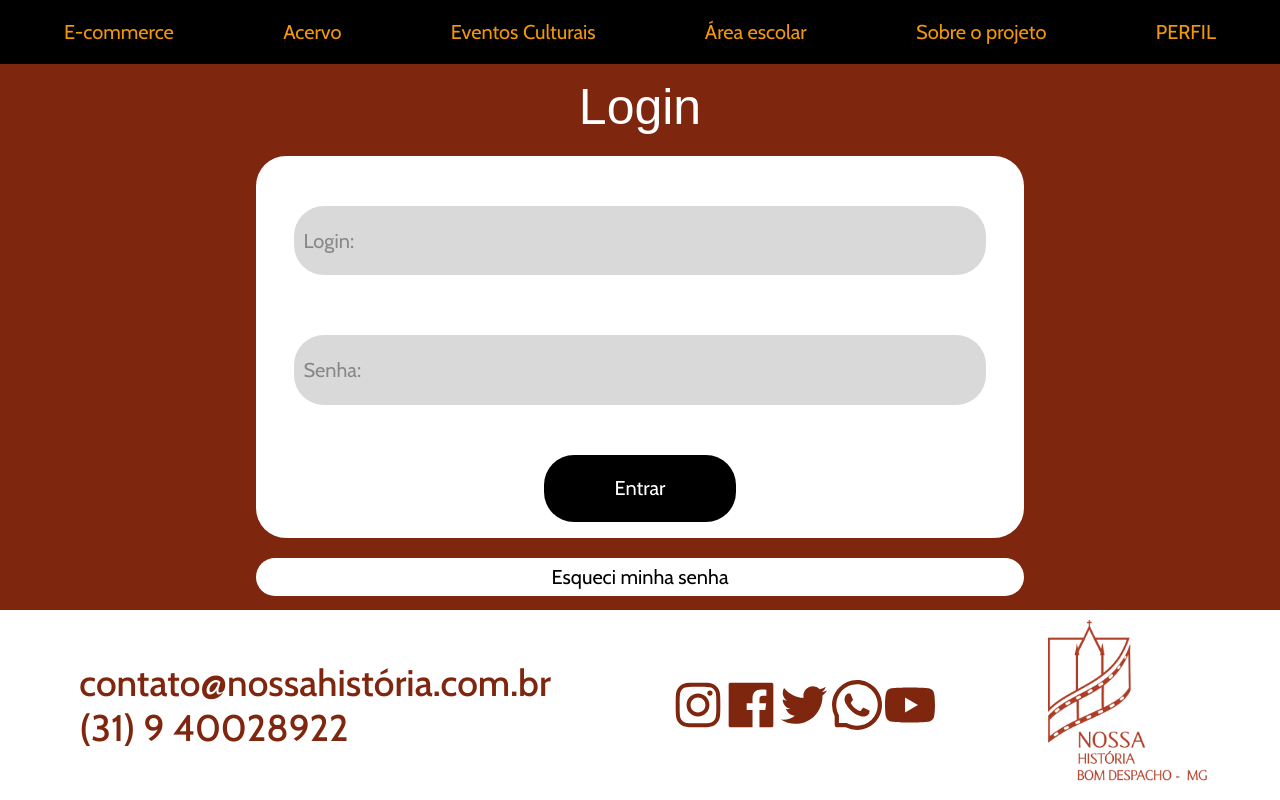
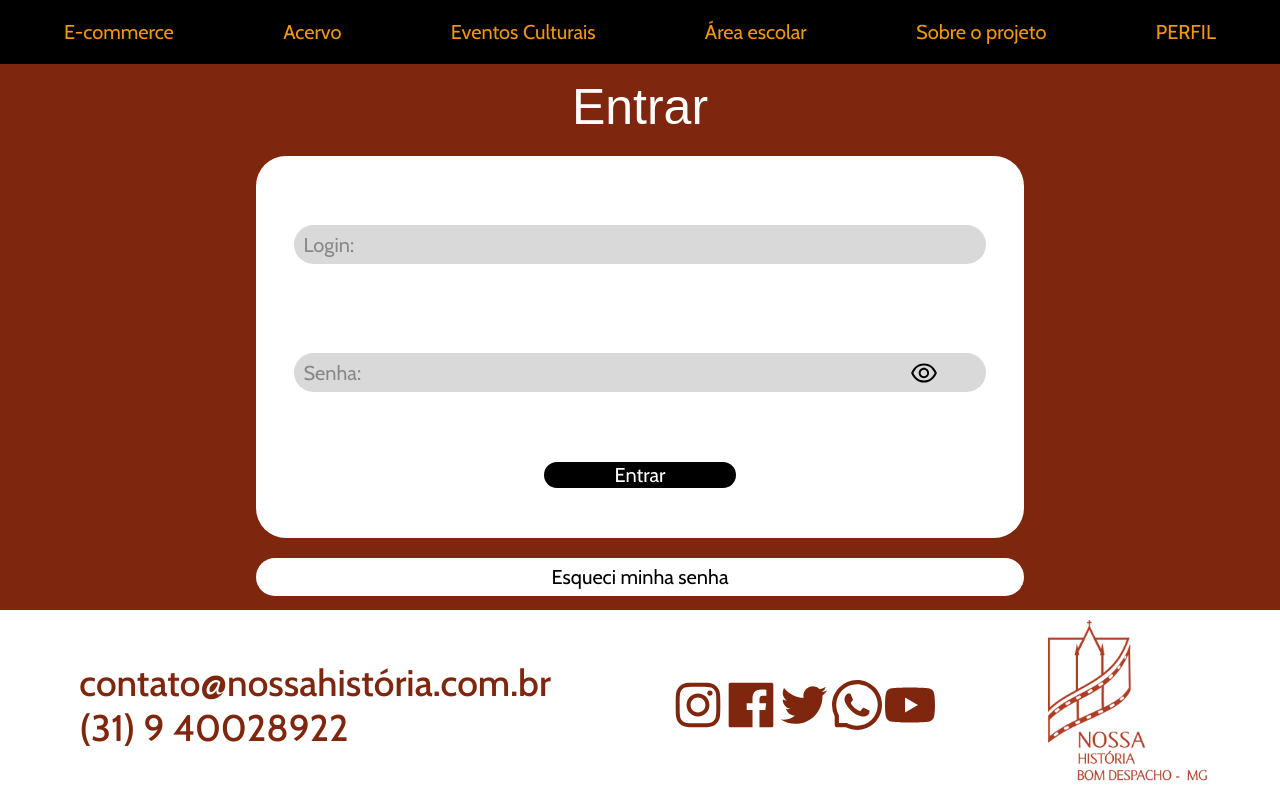
Before and after one commit to cpejr/acervo-web-frontend, a React (Vite) app: page /Entrar in a window 1280 px wide. Built offline with nearby package versions, Linux system fonts and the light colour scheme; no server answers; a web font is replaced by a local one.

Commit message:
fix: total page

```diff
--- a/src/pages/Login/Login.jsx
+++ b/src/pages/Login/Login.jsx
@@ -6,18 +6,25 @@ import {
   Input,
   Forgot,
   ContainerIn,
-  Containerp,
+  MyConst,
+  Control,
 } from './Styles';
 
 export default function Login() {
   return (
     <Body>
-      <Title>Login</Title>
+      <Title>Entrar</Title>
       <Container>
-        <Containerp>
+        <Control>
           <Input placeholder="  Login:" />
-          <Input type="password" placeholder="  Senha:" />
-        </Containerp>
+        </Control>
+
+        <Control>
+          <Input placeholder="  Senha:" />
+          <MyConst />
+
+        </Control>
+
         <ContainerIn>
           <In>Entrar</In>
         </ContainerIn>
--- a/src/pages/Login/Styles.js
+++ b/src/pages/Login/Styles.js
@@ -26,24 +26,23 @@ export const Container = styled.div`
   background-color: ${(props) => props.theme.colors.fontHeader};
   border-radius: 3rem;
   padding-top: 5rem;
-  position: relative;
-  z-index: -1;
+  padding-bottom: 5rem;
 `;
 
 export const Containerp = styled.div`
-  gap: 6rem;
+  gap: 0rem;
   display: flex;
   width: 100%;
   height: 60%;
   flex-direction: column;
   justify-content: center;
   align-items: center;
-  position: relative;
-  z-index: 2;
+  background-color: yellow;
 `;
 export const Input = styled.input`
   border-radius: 3rem;
   width: 90%;
+  max-height: 50%;
   font-family: ${(props) => props.theme.fonts.primary};
   font-size: 2rem;
   color: ${(props) => props.theme.colors.fontDialog};
@@ -86,7 +85,22 @@ export const MyConst = styled(AiOutlineEye)`
   margin-right: 5px;
   display: flex;
   align-items: center;
+  position: absolute;
+  z-index: 3;
+  right: 8rem;
+  font-size: 3rem;
+`;
+
+export const Control = styled.div`
+  width: 100%;
+  gap: 6rem;
+  display: flex;
+  width: 100%;
+  height: 60%;
+  display: flex;
+  flex-direction: row;
+  justify-content: center;
+  align-items: center;
   position: relative;
-  z-index: 1;
-  right: 8rem;
+  z-index: 2;
 `;
```
